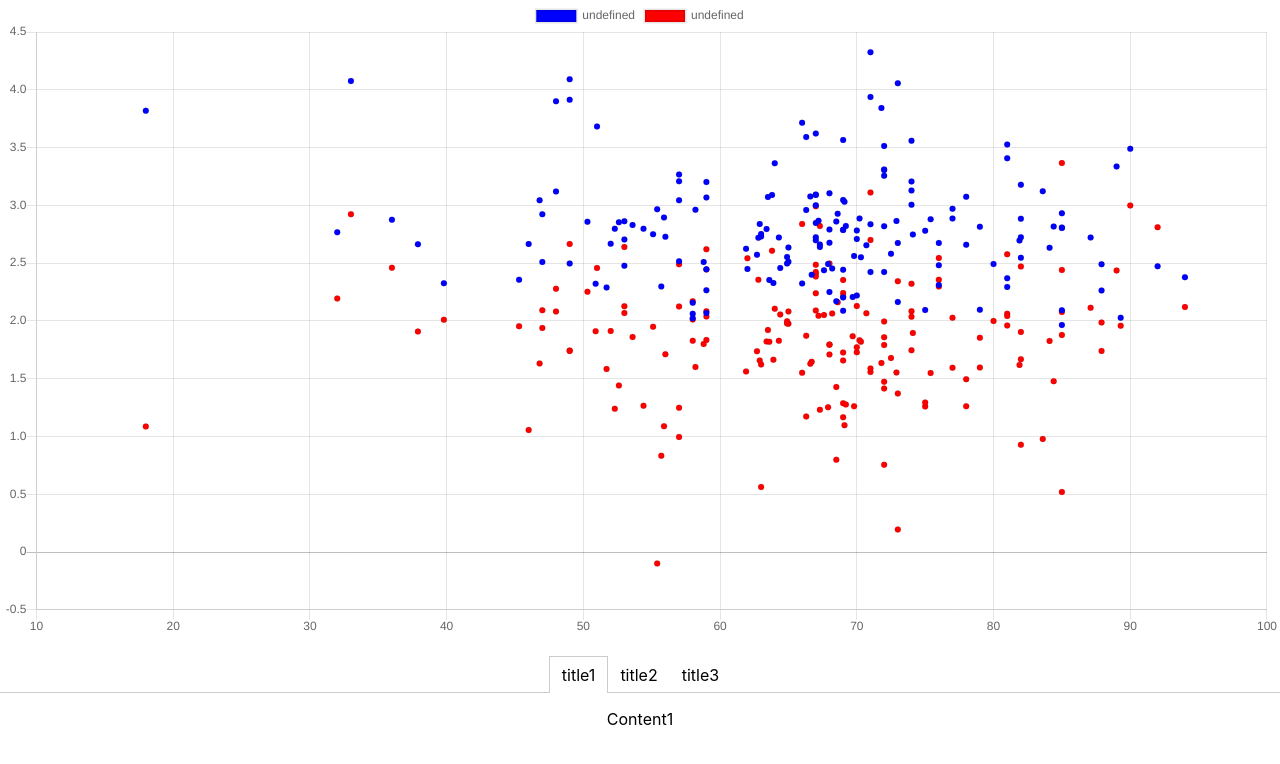
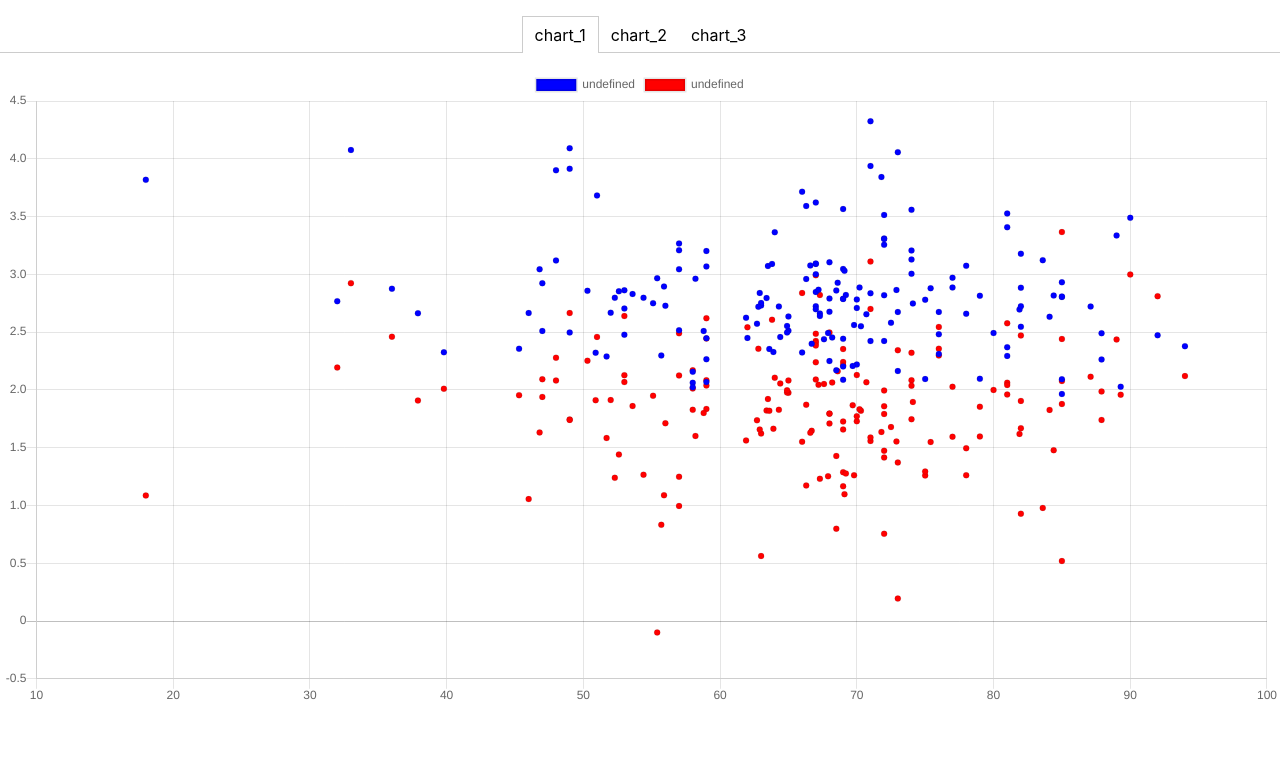
Before and after one commit to judyliu14/niema-lab-plot, a React (Create React App) app: page / in a window 1280 px wide. Shown: the top 764 px of the page. Built offline with nearby package versions, Linux system fonts and the light colour scheme.

Commit message:
app.js change

```diff
--- a/src/App.js
+++ b/src/App.js
@@ -6,16 +6,15 @@ import Tabs from './components/Tabs';
 function App() {
   return (
     <div className="App">
-      <Chart />
       <Tabs>
-        <div label="title1">
-          Content1
+        <div label="chart_1">
+          <Chart />
         </div>
-        <div label="title2">
-          Content2
+        <div label="chart_2">
+          <Chart />
         </div>
-        <div label="title3">
-          Content3
+        <div label="chart_3">
+          <Chart />
         </div>
       </Tabs>
     </div>
```
